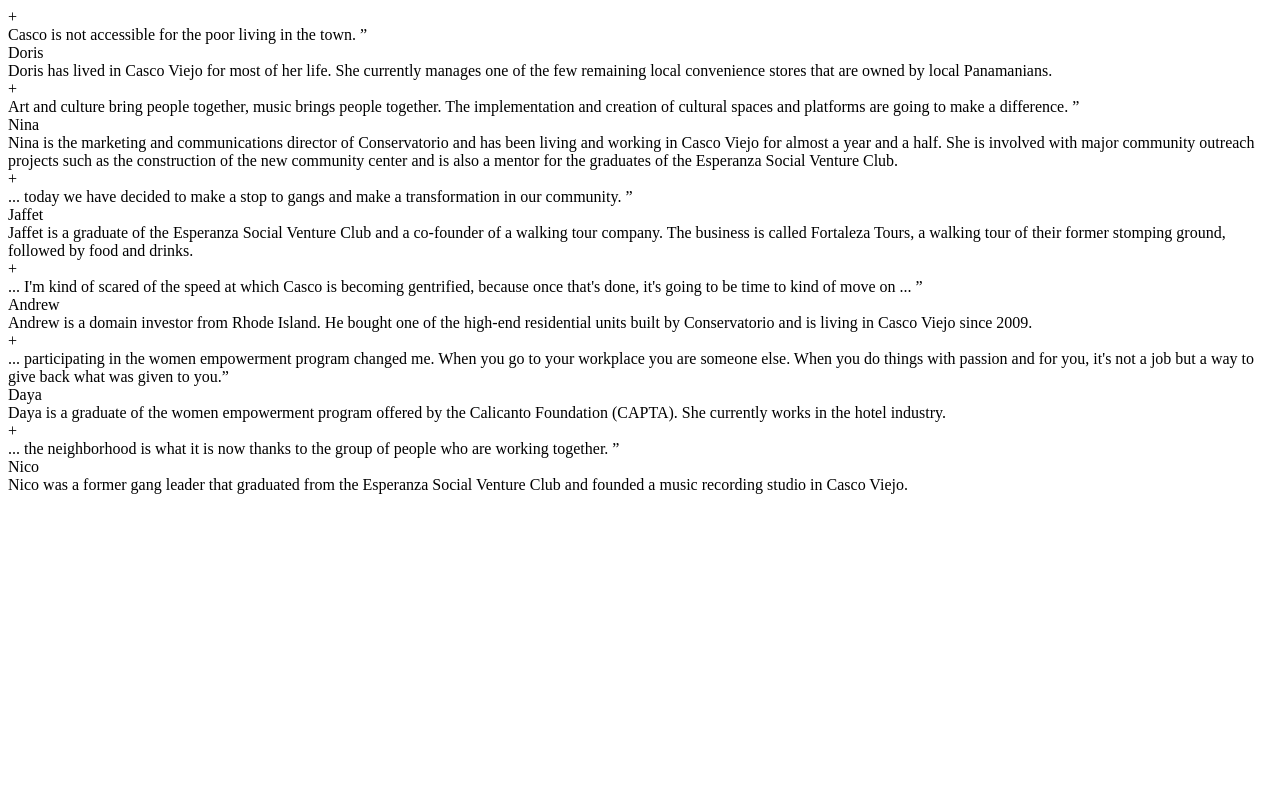
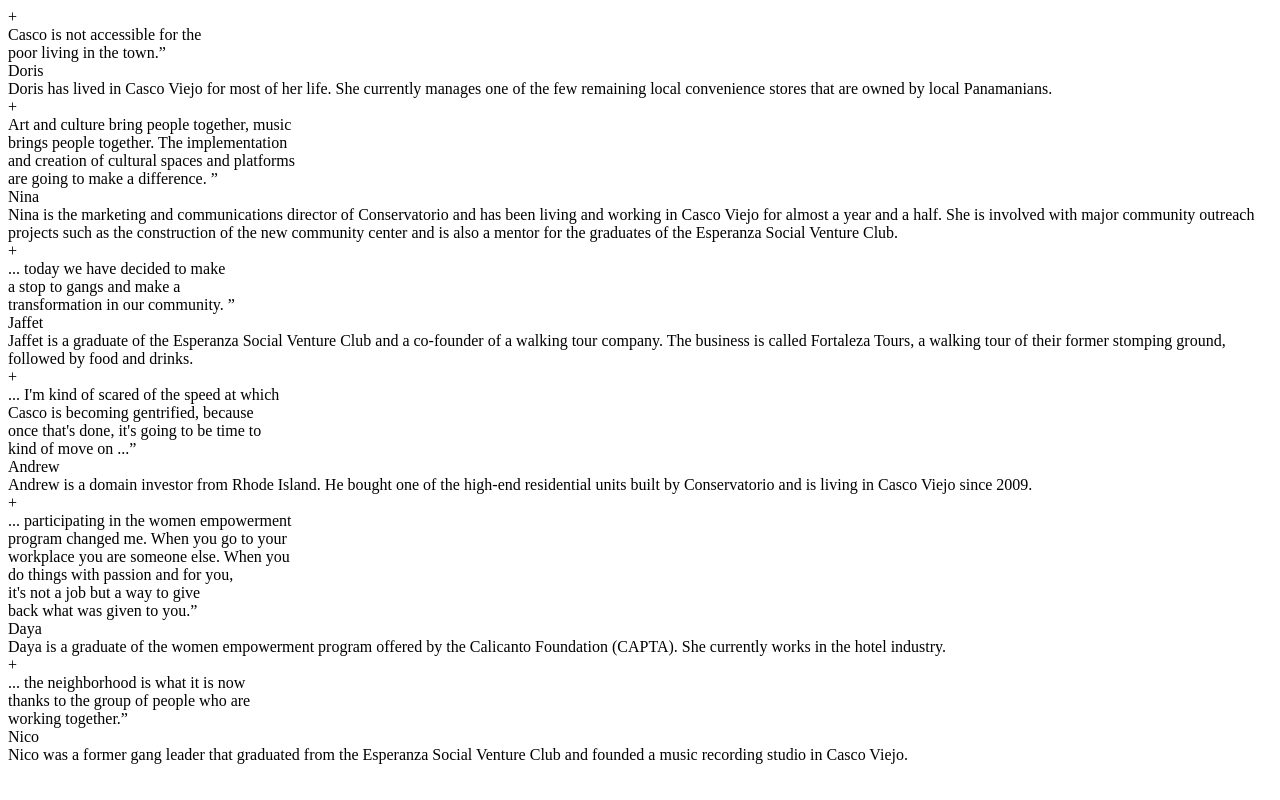
Before and after one commit to mbareta/through_the_community_eyes, a plain HTML site: page community_eyes/static/html/community_eyes.html in a window 1280 px wide. Drawn offline with Linux system fonts and the light colour scheme.

Commit message:
divide quote in blocks

```diff
--- a/community_eyes/static/html/community_eyes.html
+++ b/community_eyes/static/html/community_eyes.html
@@ -14,9 +14,12 @@
       <div id="expander-one" class="expander-image">
         <div class="expander-text">
           <div class="quote">
+              <div class="break-quote">
                 Casco is not accessible for the
-            poor living in the town.
-            &#8221;
+              </div>
+              <div class="break-quote">
+                poor living in the town.&#8221;
+              </div>
           </div>
           <div class="person-name">
             Doris
@@ -35,10 +38,18 @@
       <div id="expander-two" class="expander-image">
         <div class="expander-text">
           <div class="quote">
+              <div class="break-quote">
                   Art and culture bring people together, music
+              </div>
+              <div class="break-quote">
                   brings people together. The implementation
+              </div>
+              <div class="break-quote">
                 and creation of cultural spaces and platforms
+              </div>
+              <div class="break-quote">
                 are going to make a difference. &#8221;
+              </div>
           </div>
           <div class="person-name">
             Nina
@@ -57,9 +68,15 @@
       <div id="expander-three" class="expander-image">
         <div class="expander-text">
           <div class="quote">
+              <div class="break-quote">
                   ... today we have decided to make
+              </div>
+              <div class="break-quote">
                   a stop to gangs and make a
+              </div>
+              <div class="break-quote">
                   transformation in our community. &#8221;
+              </div>
             </div>
             <div class="person-name">
               Jaffet
@@ -80,11 +97,18 @@
       <div id="expander-four" class="expander-image">
         <div class="expander-text">
           <div class="quote">
+              <div class="break-quote">
                   ... I'm kind of scared of the speed at which
+              </div>
+              <div class="break-quote">
                   Casco is becoming gentrified, because
+              </div>
+              <div class="break-quote">
                   once that's done, it's going to be time to
-              kind of move on ...
-              &#8221;
+              </div>
+              <div class="break-quote">
+                  kind of move on ...&#8221;
+              </div>
             </div>
             <div class="person-name">
               Andrew
@@ -103,12 +127,24 @@
       <div id="expander-five" class="expander-image">
         <div class="expander-text">
           <div class="quote">
+              <div class="break-quote">
                   ... participating in the women empowerment
+              </div>
+              <div class="break-quote">
                   program changed me. When you go to your
+              </div>
+              <div class="break-quote">
                   workplace you are someone else. When you
+              </div>
+              <div class="break-quote">
                   do things with passion and for you,
+              </div>
+              <div class="break-quote">
                   it's not a job but a way to give
+              </div>
+              <div class="break-quote">
                   back what was given to you.&#8221;
+              </div>
             </div>
             <div class="person-name">
               Daya
@@ -127,10 +163,15 @@
       <div id="expander-six" class="expander-image">
         <div class="expander-text">
           <div class="quote">
+              <div class="break-quote">
                   ... the neighborhood is what it is now
+              </div>
+              <div class="break-quote">
                   thanks to the group of people who are
-              working together.
-              &#8221;
+              </div>
+              <div class="break-quote">
+                  working together.&#8221;
+              </div>
             </div>
             <div class="person-name">
               Nico
```
Lines whose indentation alone changed are shown as unchanged.
